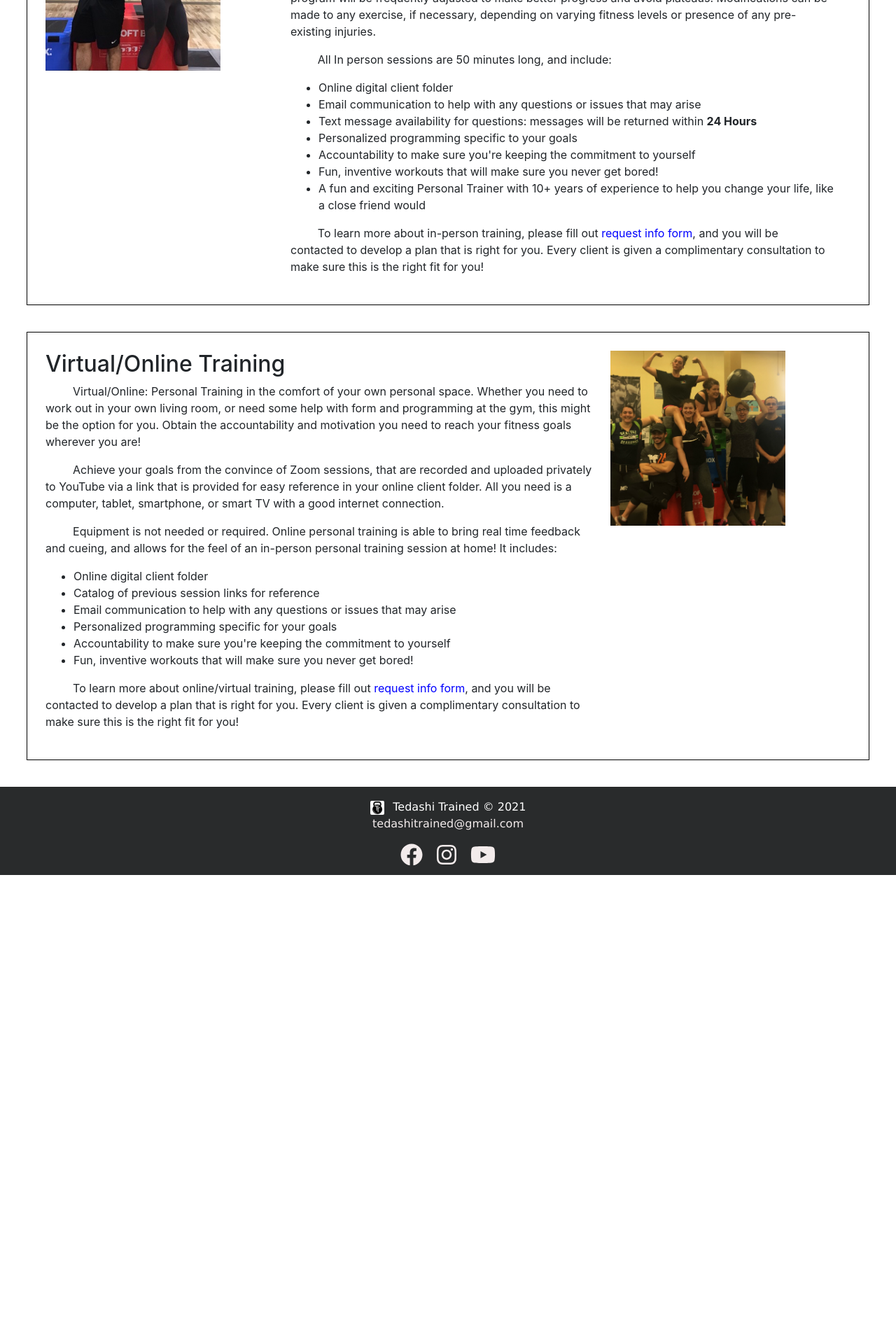
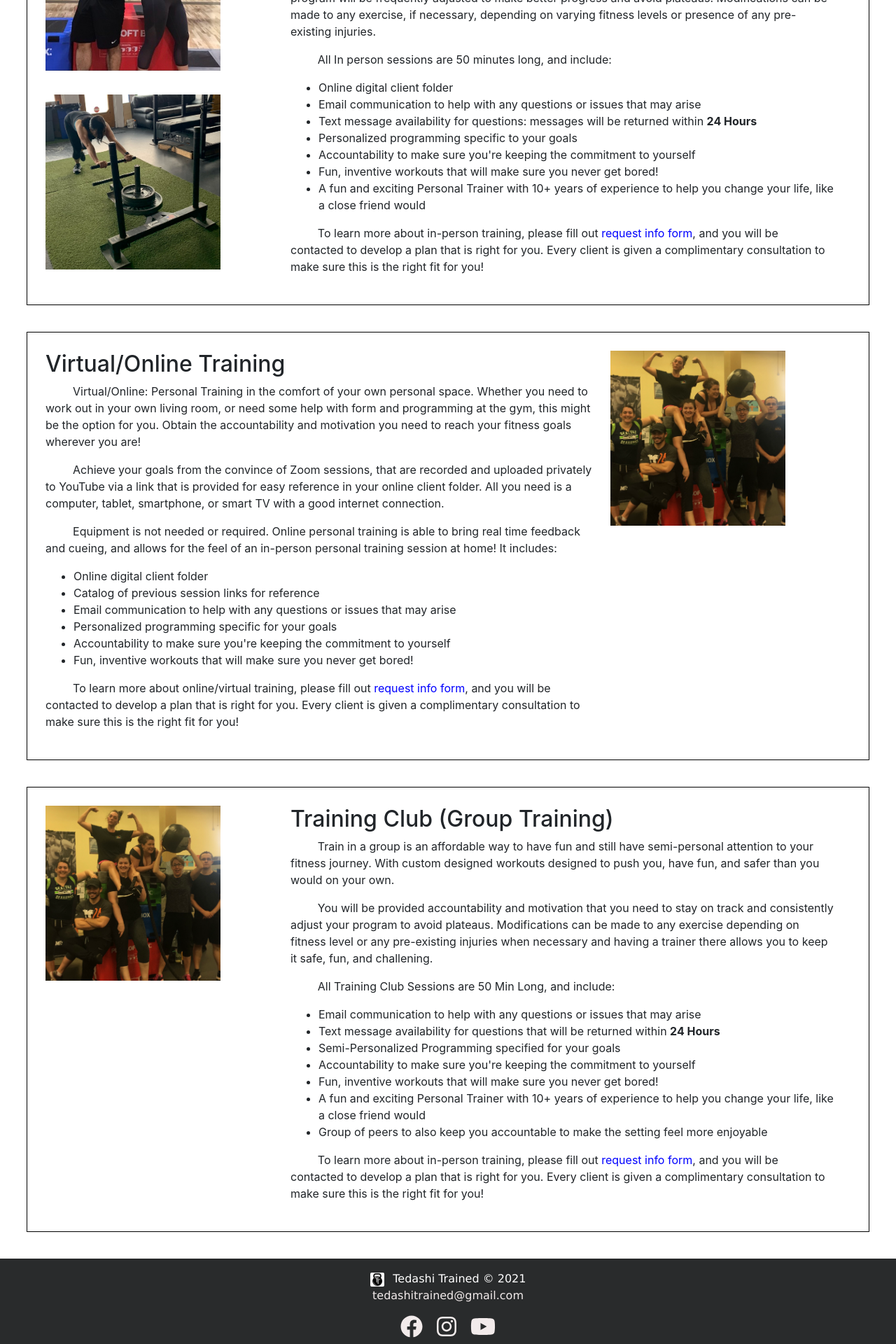
Before and after one commit to myerstina515/tedashitrained, a React (Create React App) app: page /services in a window 1280 px wide. Shown: the part 280-2200 px from the top of the page at 70% size. Before the commit the page ends 1530 px from the top, so only its background shows below. Built offline with nearby package versions, Linux system fonts and the light colour scheme.

Commit message:
final push from yesterday

```diff
--- a/src/components/Cards.js
+++ b/src/components/Cards.js
@@ -5,6 +5,7 @@ import Typography from '@material-ui/core/Typography';
 import CardContent from '@material-ui/core/CardContent';
 import Button from '@material-ui/core/Button';
 import Weights from '../assets/weightsServices.jpg';
+import Stephanie from '../assets/StephanieMc.jpg';
 import './Cards.scss';
 
 
@@ -16,7 +17,7 @@ const Cards = () => {
         <div class="flip-card">
           <div class="flip-card-inner">
             <div class="flip-card-front">
-              <img alt="card content" src={Weights} />
+              <img alt="card content" src={Stephanie} />
             </div>
             <div class="flip-card-back">
               <Grid item xs={12}>
--- a/src/components/Services.js
+++ b/src/components/Services.js
@@ -1,6 +1,7 @@
 import React from 'react';
 import './Services.scss';
-import TedashiAndAshley from '../assets/TedashiAndAshleyResized.jpg';
+import Ashley from '../assets/TedashiAndAshleyResized.jpg';
+import Nathania from '../assets/Nathania2.jpg';
 import TedashiGroupTraining from '../assets/TedashiGroupTraining2.jpg';
 // import '../App.css';
 
@@ -8,8 +9,8 @@ const Services = () => {
   return (
     <>
       <div id="containerLeft">
-        <div><img id="displayImages" alt="one on one training" src={TedashiAndAshley}>
-        </img></div>
+        <div><img id="displayImages" alt="one on one training" src={Ashley}>
+        </img><img id="displayImages" class="second" alt="Nathania pushing sled" src={Nathania}></img></div>
         <div id="textDiv">
           <h2>In Person: One on One/Couples Training</h2>
           <p id="pTag">Train one-on-one, or with a spouse, friend or co-worker. With a custom designed fitness program for you that is designed to reach your fitness goals faster and safer than you would on your own. </p>
@@ -45,6 +46,26 @@ const Services = () => {
         </div>
         <div id="rightDiv"><img id="displayImages" alt="virtual/online training" src={TedashiGroupTraining}></img></div>
       </div>
+      <div id="containerLeft">
+        <div><img id="displayImages" alt="one on one training" src={TedashiGroupTraining}>
+        </img></div>
+        <div id="textDiv">
+          <h2>Training Club (Group Training) </h2>
+          <p id="pTag">Train in a group is an affordable way to have fun and still have semi-personal attention to your fitness journey. With custom designed workouts designed to push you, have fun, and safer than you would on your own. </p>
+          <p id="pTag">You will be provided accountability and motivation that you need to stay on track and consistently adjust your program to avoid plateaus. Modifications can be made to any exercise depending on fitness level or any pre-existing injuries when necessary and having a trainer there allows you to keep it safe, fun, and challening. </p>
+          <p id="pTag">All Training Club Sessions are 50 Min Long, and include:</p>
+          <ul>
+            <li>Email communication to help with any questions or issues that may arise</li>
+            <li>Text message availability for questions that will be returned within <b>24 Hours</b></li>
+            <li>Semi-Personalized Programming specified for your goals </li>
+            <li>Accountability to make sure you're keeping the commitment to yourself</li>
+            <li>Fun, inventive workouts that will make sure you never get bored!</li>
+            <li>A fun and exciting Personal Trainer with 10+ years of experience to help you change your life, like a close friend would</li>
+            <li>Group of peers to also keep you accountable to make the setting feel more enjoyable</li>
+          </ul>
+          <p id="pTag">To learn more about in-person training, please fill out <a href="/contact">request info form</a>, and you will be contacted to develop a plan that is right for you. Every client is given a complimentary consultation to make sure this is the right fit for you!</p>
+        </div>
+      </div>
     </>
   )
 }
--- a/src/components/Services.scss
+++ b/src/components/Services.scss
@@ -29,3 +29,6 @@
 #rightDiv{
   padding-left: 10px;
 }
+.second{
+  margin-top: 10%;
+}
```
Also changed, not shown: src/assets/Nathania2.jpg (added), src/assets/StephanieMc.jpg (added).
